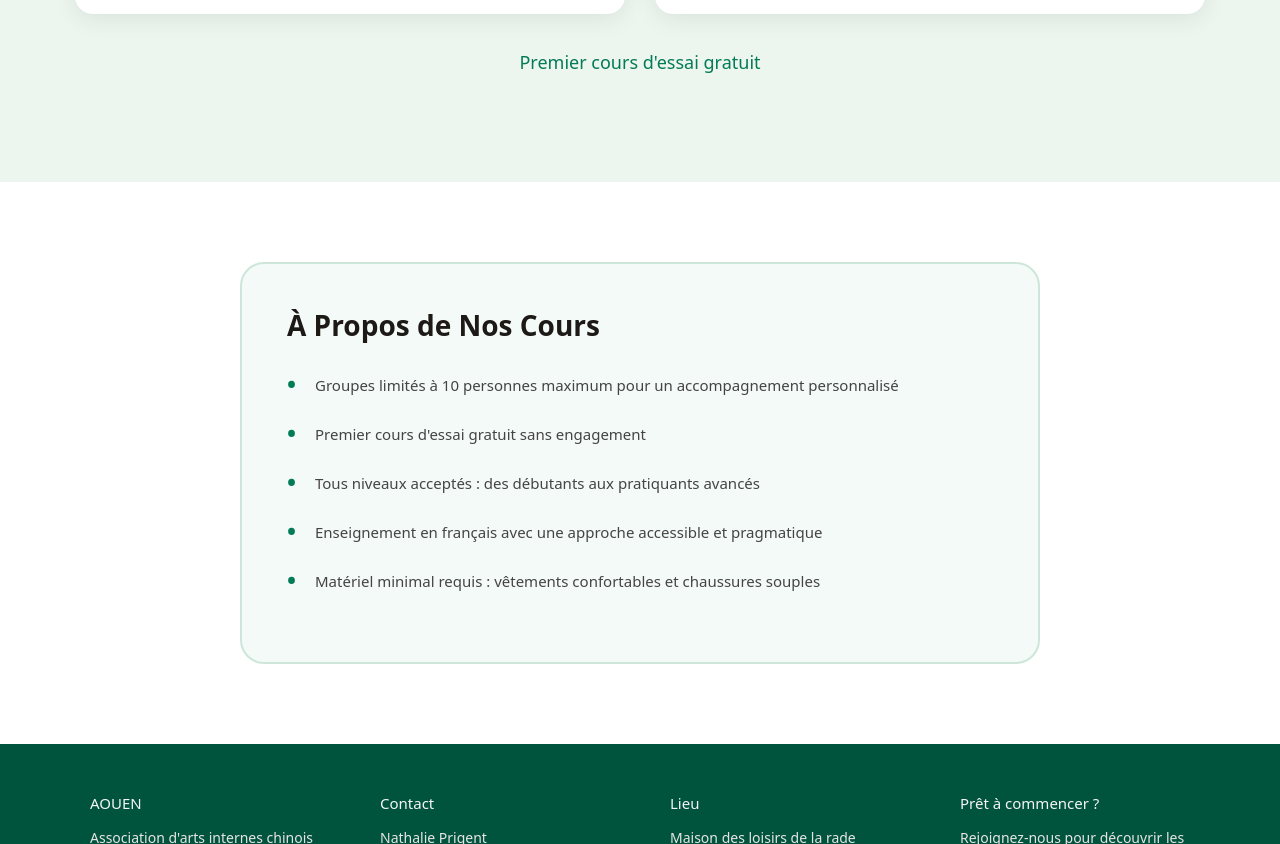
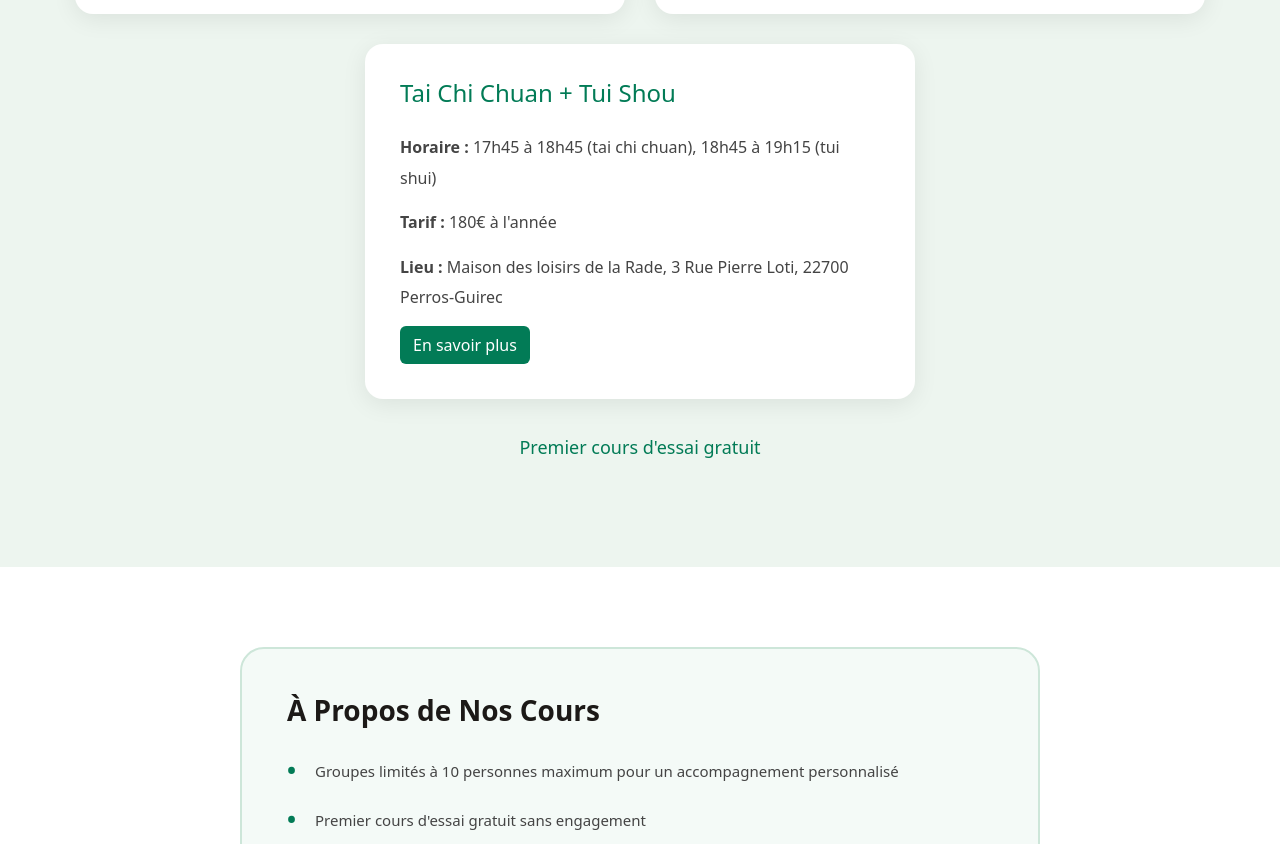
Before and after one commit to kamyprgt/siteStage, a plain HTML site: page index.html in a window 1280 px wide. Shown: the part 2877-3721 px from the top of the page. Drawn offline with nearby package versions, Linux system fonts and the light colour scheme.

Commit message:
ajout tui shou page d'accueil

```diff
--- a/index.html
+++ b/index.html
@@ -250,6 +250,20 @@
 
 				</div>
 
+				<div class="cours-card">
+
+					<h3>Tai Chi Chuan + Tui Shou</h3>
+
+					<p><strong>Horaire :</strong> 17h45 à 18h45 (tai chi chuan), 18h45 à 19h15 (tui shui)</p>
+					<p><strong>Tarif :</strong> 180€ à l'année</p>
+					<p><strong>Lieu :</strong> Maison des loisirs de la Rade, 3 Rue Pierre Loti, 22700 Perros-Guirec</p>
+
+					<a href="pages/taiChiChuan.html" class="btn small-btn">
+						En savoir plus
+					</a>
+
+				</div>
+
 			</div>
 
 			<p class="cours-essai">
```
